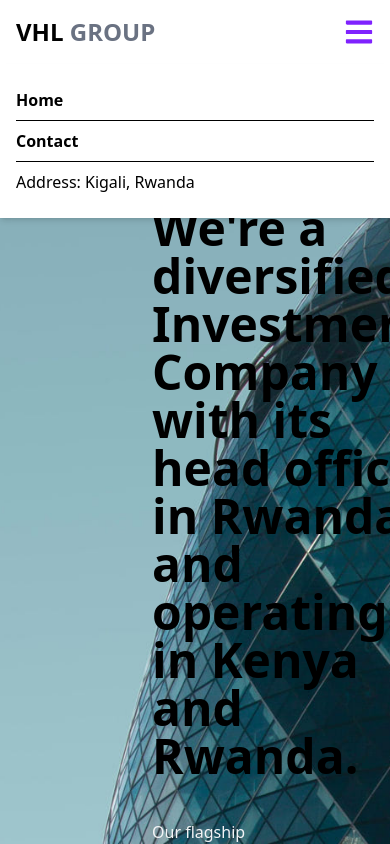
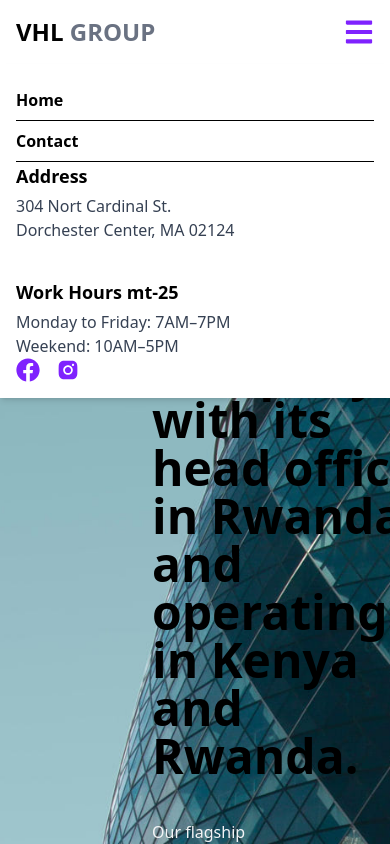
Before and after one commit to Rugema15/e-hoter, a React (Vite) app: page / in a window 390 px wide. Both pictures are taken after a click on the button "Toggle menu". Shown: the top 844 px of the page. Built offline with nearby package versions, Linux system fonts and the light colour scheme.

Commit message:
Update Navbar.jsx
addition of menu

```diff
--- a/src/pagee/components/Navbar.jsx
+++ b/src/pagee/components/Navbar.jsx
@@ -1,6 +1,8 @@
 import React, { useState } from 'react';
 import { FaBars } from 'react-icons/fa';
 import home from '../../assets/home.jpg';
+import { FaFacebook } from "react-icons/fa";
+import { AiFillInstagram } from "react-icons/ai";
 
 const Navbar = () => {
   const [menuOpen, setMenuOpen] = useState(false);
@@ -29,7 +31,22 @@ const Navbar = () => {
           <ul className="md:hidden flex flex-col bg-white shadow-md p-4 absolute top-full left-0 w-full z-20">
            <a href="home" className="py-2 border-b font-bold hover:bg-gray-100 cursor-pointer">Home</a>
             <a href=" contact" className="py-2 border-b font-bold hover:bg-gray-100 cursor-pointer">Contact</a>
-            <li className="py-2">Address: Kigali, Rwanda</li>
+            <h3 className="text-lg font-semibold mb-1">Address</h3>
+     <p className="text-gray-700 mb-4">
+  304 Nort Cardinal St. <br />
+  Dorchester Center, MA 02124
+</p>
+
+<h3 className="text-lg font-semibold mb-1 mt-5">Work Hours mt-25</h3>
+<p className="text-gray-700">
+  Monday to Friday: 7AM–7PM <br />
+  Weekend: 10AM–5PM
+</p>
+            <div className="flex space-x-4">
+  <FaFacebook className="text-violet-600 text-2xl hover:text-violet-800 cursor-pointer" />
+  <AiFillInstagram className="text-violet-600 text-2xl hover:text-violet-800 cursor-pointer" />
+</div>
+
           </ul>
         )}
       </header>
```
